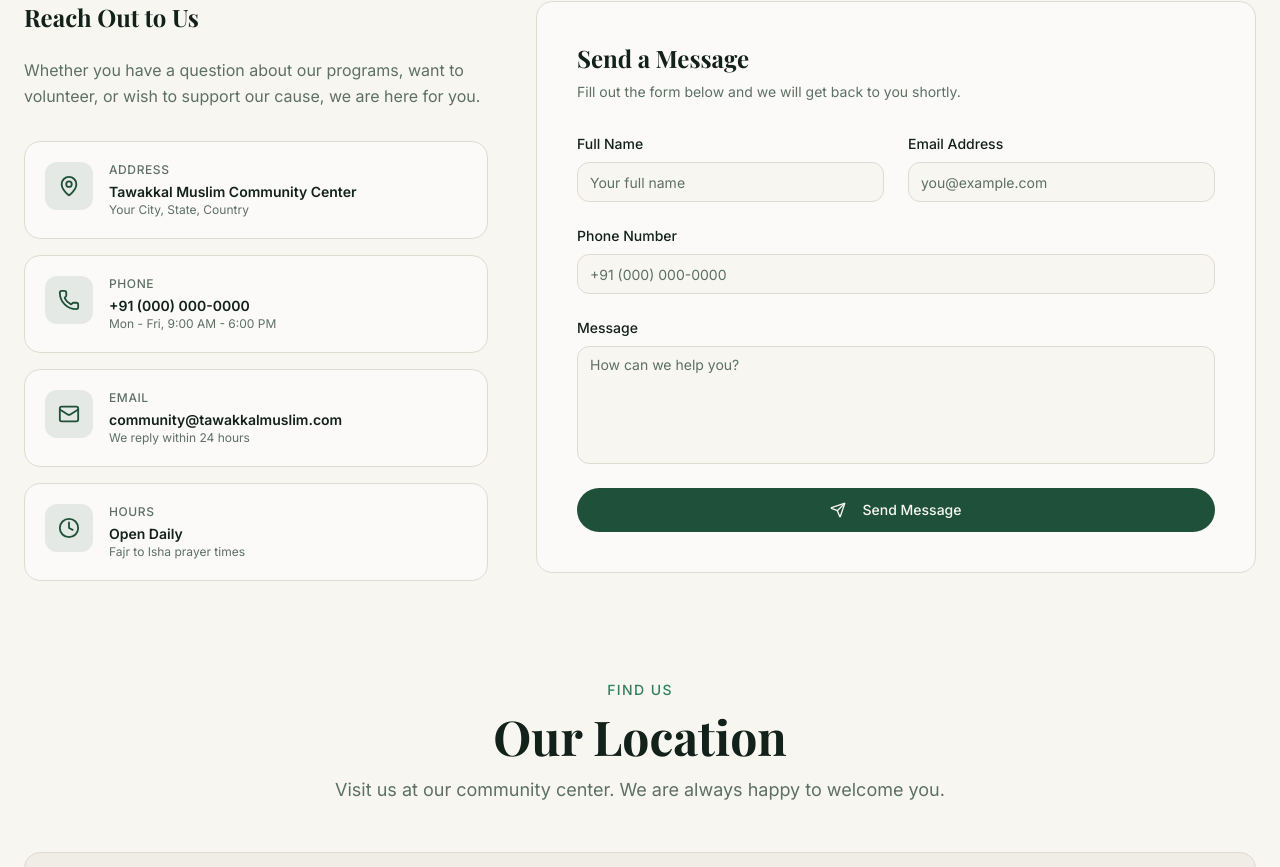
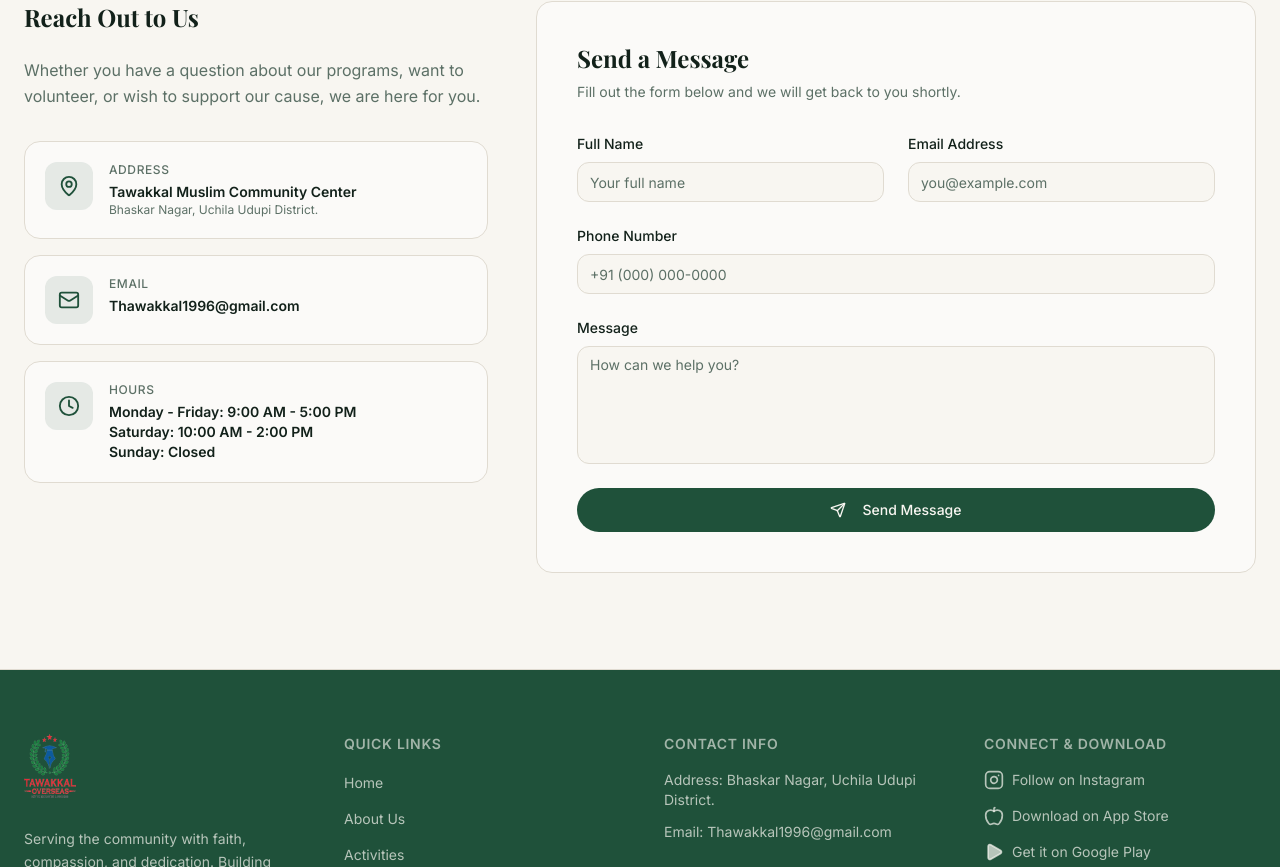
Before and after one commit to Ibrahimkaleel8/Tawakkal, a Next.js app: page /contact in a window 1280 px wide. Shown: the part 473-1340 px from the top of the page. Built offline with nearby package versions, Linux system fonts and the light colour scheme; a web font is replaced by a local one.

Commit message:
updated footer and contact

```diff
--- a/components/contact/contact-content.tsx
+++ b/components/contact/contact-content.tsx
@@ -15,25 +15,26 @@ const contactInfo = [
     icon: MapPin,
     label: "Address",
     value: "Tawakkal Muslim Community Center",
-    detail: "Your City, State, Country",
+    detail: "Bhaskar Nagar, Uchila Udupi District.",
   },
-  {
-    icon: Phone,
-    label: "Phone",
-    value: "+91 (000) 000-0000",
-    detail: "Mon - Fri, 9:00 AM - 6:00 PM",
-  },
+  // {
+  //   icon: Phone,
+  //   label: "Phone",
+  //   value: "+91 (000) 000-0000",
+  //   detail: "Mon - Fri, 9:00 AM - 6:00 PM",
+  // },
   {
     icon: Mail,
     label: "Email",
-    value: "community@tawakkalmuslim.com",
-    detail: "We reply within 24 hours",
+    value: "Thawakkal1996@gmail.com",
+    // detail: "We reply within 24 hours",
   },
   {
     icon: Clock,
     label: "Hours",
-    value: "Open Daily",
-    detail: "Fajr to Isha prayer times",
+    value: `Monday - Friday: 9:00 AM - 5:00 PM
+Saturday: 10:00 AM - 2:00 PM
+Sunday: Closed`,
   },
 ]
 
@@ -80,7 +81,7 @@ export function ContactContent() {
                         <p className="text-xs font-medium uppercase tracking-wider text-muted-foreground">
                           {info.label}
                         </p>
-                        <p className="mt-1 text-sm font-semibold text-card-foreground">
+                        <p className="mt-1 text-sm font-semibold text-card-foreground whitespace-pre-line">
                           {info.value}
                         </p>
                         <p className="text-xs text-muted-foreground">
@@ -186,7 +187,7 @@ export function ContactContent() {
         </div>
       </section>
 
-      {/* Map Placeholder */}
+      {/* Map Placeholder
       <section className="px-6 pb-24">
         <div className="mx-auto max-w-7xl">
           <SectionTitle
@@ -210,7 +211,7 @@ export function ContactContent() {
             </div>
           </FadeIn>
         </div>
-      </section>
+      </section> */}
     </>
   )
 }
--- a/components/footer.tsx
+++ b/components/footer.tsx
@@ -59,7 +59,7 @@ export function Footer() {
               Contact Info
             </h3>
             <div className="flex flex-col gap-3 text-sm text-primary-foreground/70">
-              <p>Address: Bhaskar Nagar, Uchila Udupi Dt.</p>
+              <p>Address: Bhaskar Nagar, Uchila Udupi District.</p>
 
              <p>Email:  <Link href="mailto:Thawakkal1996@gmail.com" className="hover:text-primary-foreground transition-colors">
                 Thawakkal1996@gmail.com
--- a/components/home/gallery-preview.tsx
+++ b/components/home/gallery-preview.tsx
@@ -9,7 +9,7 @@ import { ArrowRight } from "lucide-react"
 
 const previewImages = [
   { src: "/images/photo15.jpeg", alt: "Community prayer gathering" },
-  { src: "/images/indianeducation.jpg", alt: "Quran education class" },
+  { src: "/images/photo16.jpeg", alt: "Quran education class" },
   { src: "/images/photo5.jpeg", alt: "Community iftar dinner" },
   { src: "/images/photo25.jpeg", alt: "Charity distribution event" },
 ]
```
